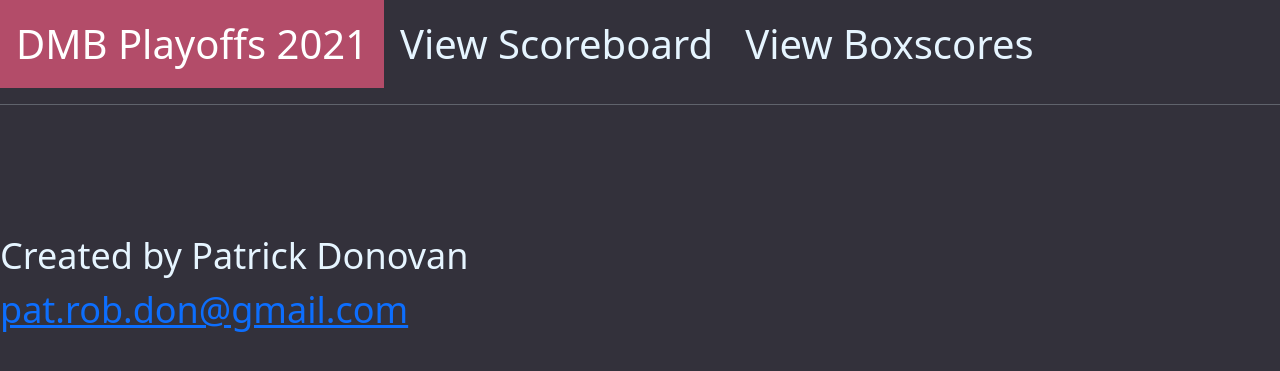
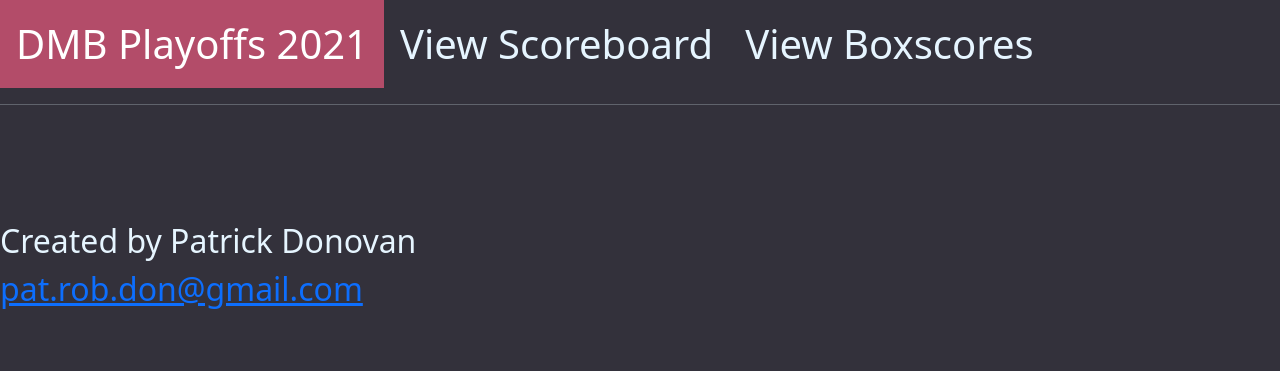
Before and after one commit to p93d/dmb_playoffs, a Flask app: template templates/tables.html in a window 1280 px wide. Shown: the top 371 px of the page. Run offline with Flask 2, Linux system fonts and the light colour scheme; the template is opened without the code that fills it, so the values that code supplies are empty.

Commit message:
Update tables.css

```diff
--- a/static/tables.css
+++ b/static/tables.css
@@ -4,7 +4,7 @@ body
 {
 background-color: #33313b;
 color: #e6f5ff;
-font-size: 36px;
+font-size: 32px;
 
 }
 
@@ -24,7 +24,7 @@ font-size: 36px;
 /* general formats for all tables */
 table
 {
-    font-size: 27px;
+    font-size: 24px;
     font-family: Helvetica, sans-serif;
     width: 100%;
     text-align: center;
```
